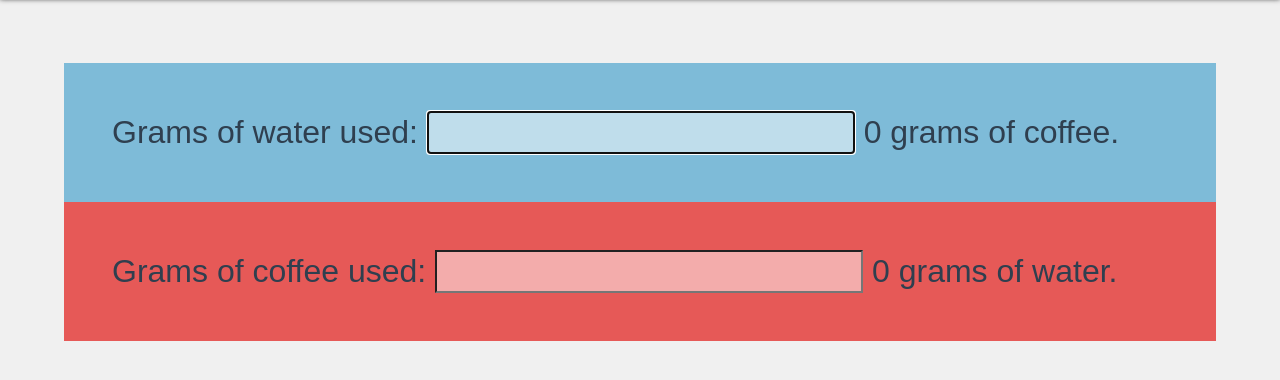
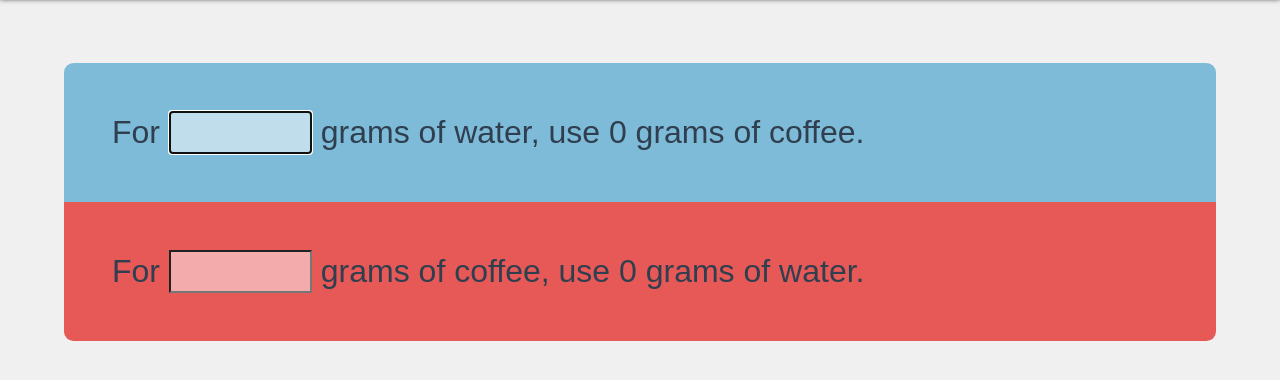
Before and after one commit to andyroo2000/coffee, a PHP site: page / in a window 1280 px wide. Shown: the part 33-413 px from the top of the page. Run offline with PHP 8.4, Linux system fonts and the light colour scheme; some libraries are stand-ins or nearby versions.

Commit message:
create natural wording

```diff
--- a/css/global.css
+++ b/css/global.css
@@ -83,12 +83,24 @@ input {
 
 /* line 27, ../scss/_main.scss */
 #water_form {
-  background-color: RGBA(126, 187, 216, 1); }
+  background-color: RGBA(126, 187, 216, 1);
+  -moz-border-radius-topleft: 0.3em;
+  -webkit-border-top-left-radius: 0.3em;
+  border-top-left-radius: 0.3em;
+  -moz-border-radius-topright: 0.3em;
+  -webkit-border-top-right-radius: 0.3em;
+  border-top-right-radius: 0.3em; }
 
-/* line 31, ../scss/_main.scss */
+/* line 32, ../scss/_main.scss */
 #coffee_form {
-  background-color: RGBA(230, 89, 87, 1); }
+  background-color: RGBA(230, 89, 87, 1);
+  -moz-border-radius-bottomleft: 0.3em;
+  -webkit-border-bottom-left-radius: 0.3em;
+  border-bottom-left-radius: 0.3em;
+  -moz-border-radius-bottomright: 0.3em;
+  -webkit-border-bottom-right-radius: 0.3em;
+  border-bottom-right-radius: 0.3em; }
 
-/* line 35, ../scss/_main.scss */
+/* line 37, ../scss/_main.scss */
 #water_form, #coffee_form {
   padding: 1.5em; }
--- a/index.html
+++ b/index.html
@@ -13,15 +13,17 @@
   <section id="coversion_forms">
     <form id="water_form">
       <p>
-        Grams of water used:
-        <input type="text" id="water">
+        For
+        <input type="text" id="water" size="5">
+        grams of water, use
         <span id="totalWater">0</span> grams of coffee.
       </p>
     </form>
     <form id="coffee_form">
       <p>
-        Grams of coffee used:
-        <input type="text" id="coffee">
+        For
+        <input type="text" id="coffee" size="5">
+        grams of coffee, use
         <span id="totalCoffee">0</span> grams of water.
       </p>
     </form>
--- a/scss/_main.scss
+++ b/scss/_main.scss
@@ -26,10 +26,12 @@ input {
 
 #water_form {
   background-color: RGBA(126.00, 187.00, 216.00, 1);
+  @include border-top-radius(0.3em);
 }
 
 #coffee_form {
   background-color: RGBA(230.00, 89.00, 87.00, 1);
+  @include border-bottom-radius(0.3em);
 }
 
 #water_form, #coffee_form {
```
